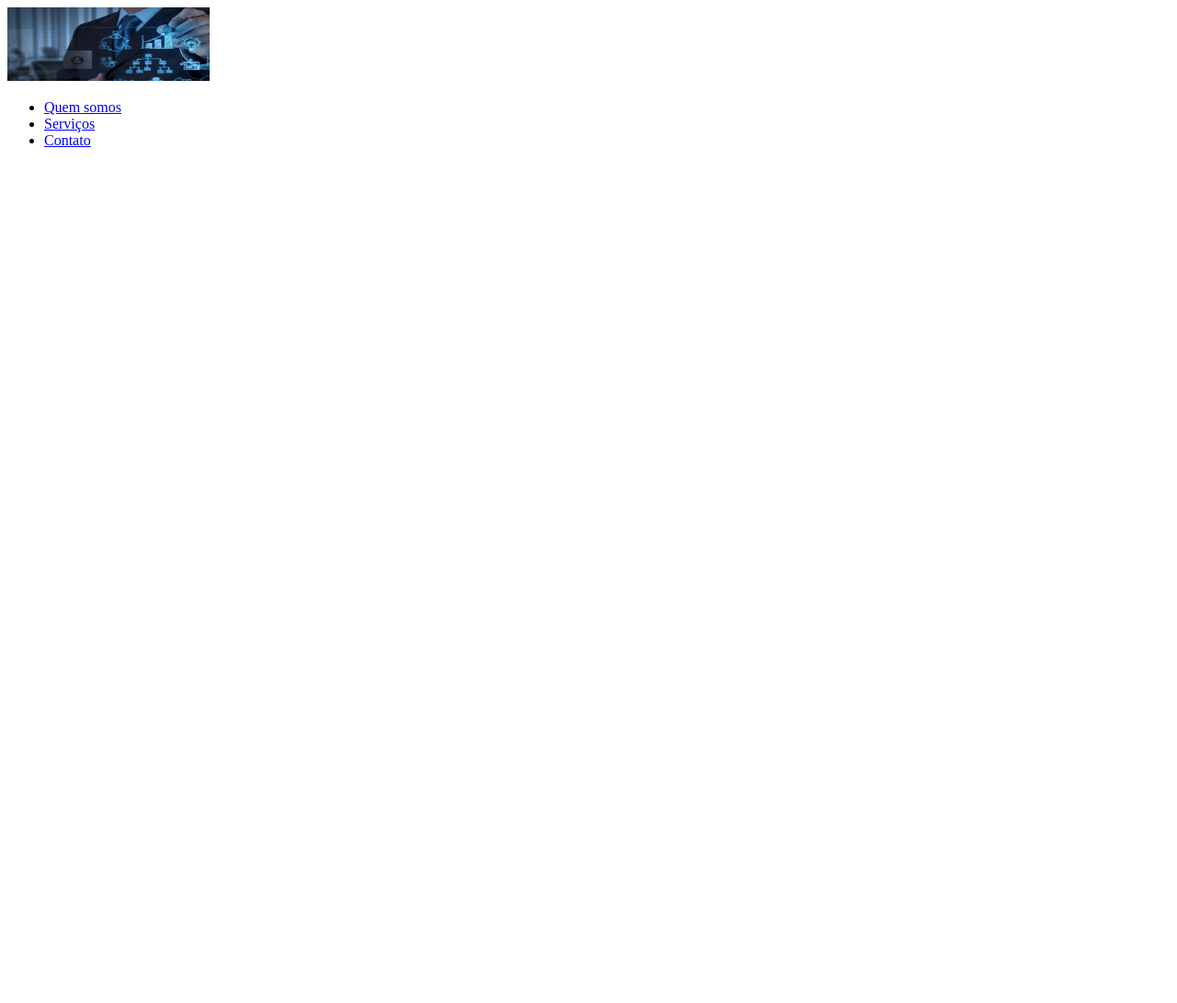
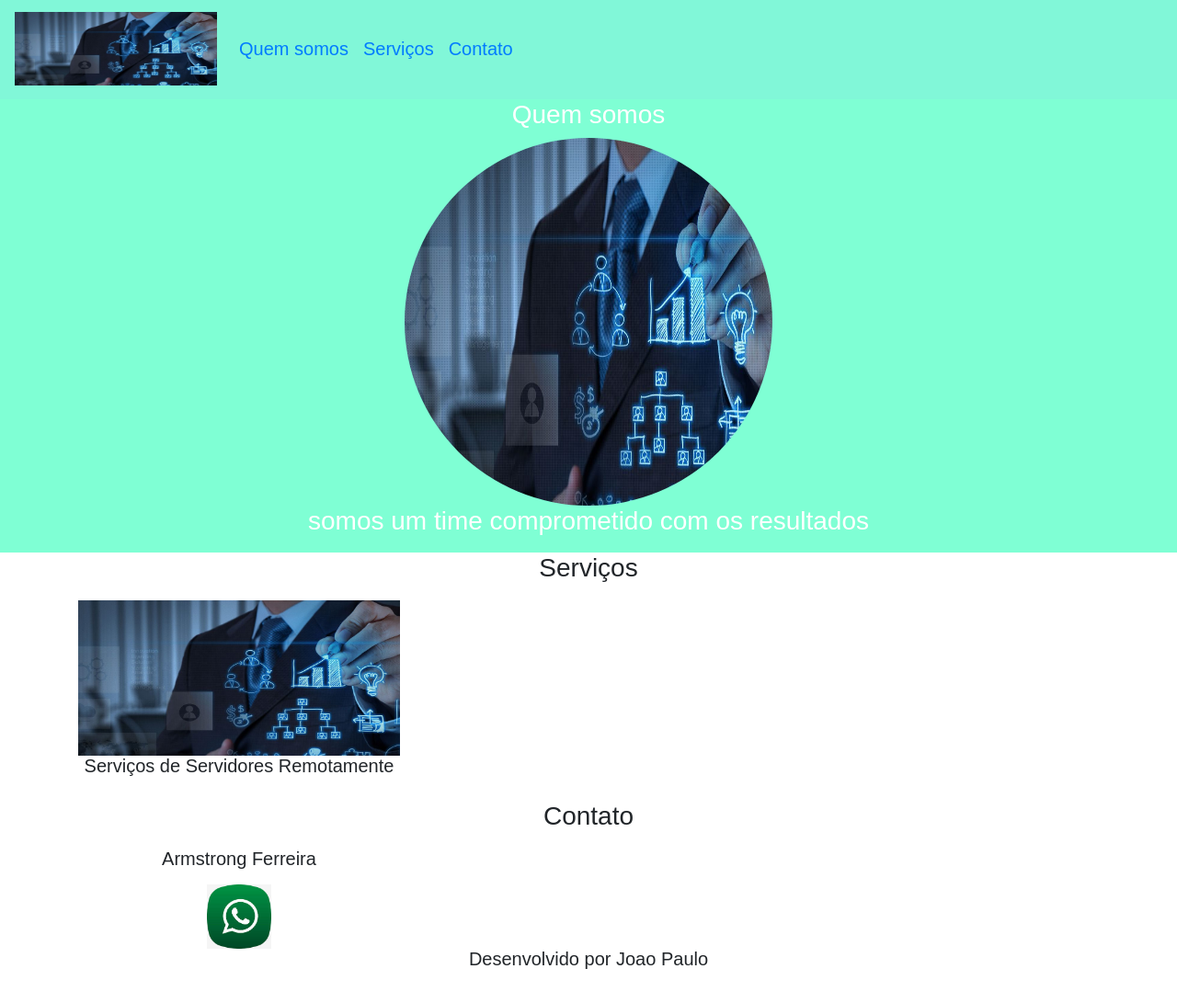
Before and after one commit to joaomelo35/siteempresati, a plain HTML site: page index.html in a window 1280 px wide. Shown: the whole page at 92% size. Before the commit the page ends 800 px from the top, so only its background shows below. Drawn offline with Linux system fonts and the light colour scheme.

Commit message:
Atualização do Site

```diff
--- a/css/style.css
+++ b/css/style.css
@@ -0,0 +1,27 @@
+
+body{
+    font: 20px Arial, sans-serife;
+}
+.navbar {
+    background-color: #81F7D8;
+}
+
+.quem-somos{
+    background-color: aquamarine;
+    color: white;
+}
+
+.margin{
+    padding-bottom: 50px;
+    padding-bottom: 10px;
+}
+
+.serviços{
+    background-color: tomato;
+    color: white;
+}
+
+.bg.flooter{
+    background-color: teal;
+    color: white;
+}
--- a/index.html
+++ b/index.html
@@ -1,29 +1,72 @@
 <!DOCTYPE html>
-<htmal lang="pt-br">
+<html lang="pt-br">
     <header>
-        <title>Pagina JPMC TI</title>
+        <title>Minha página</title>
         <meta charset="utf-8">
-        <link rel="styesheet" type="text=css" href="bootstrap/css/bootstrap.min.css">
+        <link rel="stylesheet" type="text/css" href="bootstrap/css/bootstrap.min.css">
         <link rel="stylesheet" type="text/css" href="css/style.css">
     </header>
     <body>
         <nav class="navbar navbar-expand-lg navbar-ligth margin">
             <a class="navbar-brand" href="#">
-                <img src="img/TI-bsscom2-1080x523.jpg" width="220" height="80" >
+                 <img src="img/TI-bsscom2-1080x523.jpg" width="220" height="80">
             </a>
-            <div class="callapse navbar-collapse">
-            <ul class="nav-bar">
+            <div class="collapse navbar-collapse">
+            <ul class="navbar-nav">
                     <li class="nav-item">
-                    <a class="nav-link" href="quemsomos">Quem somos</a>
+                        <a class="nav-link" href="#quemsomos">Quem somos</a>
                     </li>
                     <li class="nav-item">
-                    <a class="nav-intem" href="#serviços">Serviços</a>
+                        <a class="nav-link" href="#Serviços">Serviços</a>
                     </li>
-                <li class="nav-intem">
-                    <a class="nav-link" href="#contato">Contato</a>
+                    <li class="nav-item">
+                        <a class="nav-link" href="#Contato">Contato</a>
                     </li>
                 </ul>
+            <div>
+         </nav>
+
+        <section id="quemsomos">
+            <div class="container-fluid quem-somos text-center margin">
+                <h3>Quem somos</h3>
+                <img src="img/TI-bsscom2-1080x523.jpg" class="rounded-circle" width="400" height="400">
+                <h3>somos um time comprometido com os resultados</h3>
             </div>
-        </nav>
+        </section>
+
+        <section id="Serviços">
+            <div class="container-fluid serciços text-center margin Serviços">
+           <h3 class="margin">Serviços</h3>
+           <div class="container">
+               <div class="row">
+                    <div class="col-lg-4">
+                        <img src="img/TI-bsscom2-1080x523.jpg" width="100%">
+                        <p>Serviços de Servidores Remotamente
+
+                        </p>
+                    </div>
+               </div>
+           </div>
+        </section>
+
+        <selection id="Contato">
+            <div class="container-fluid text-center margin contato">
+                <h3 class="margin">Contato</h3>
+                <div class="container">
+                   <div class="row">
+                       <div class="col-lg-4">
+                           <p>Armstrong Ferreira
+                               </p>
+                            <img src="img/images.jpeg" width="20%">
+                       </div>
+               </div>
+           </div>
+        </selection>
+
+        <footer class="container-fluid text-center bg-footer margin">
+            <p>Desenvolvido por Joao Paulo</p>
+        </footer>
+
     </body>
-</htmal>
+
+</html>
```
Also changed, not shown: img/images.jpeg (added). Lines whose indentation alone changed are shown as unchanged.
